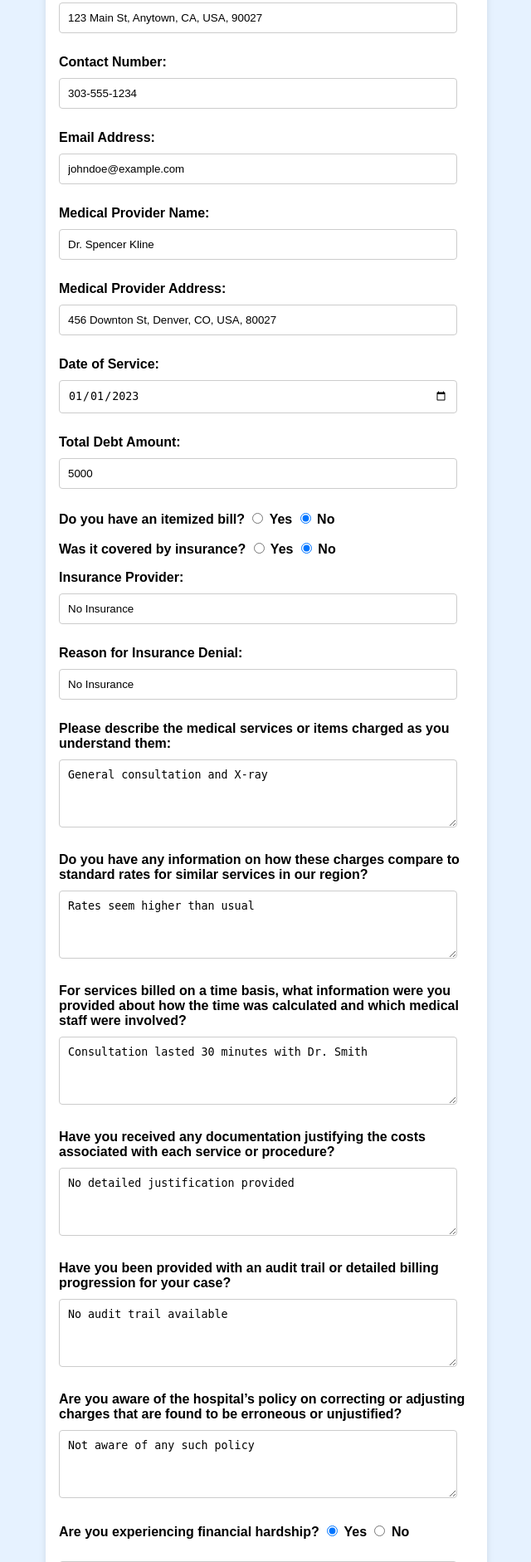
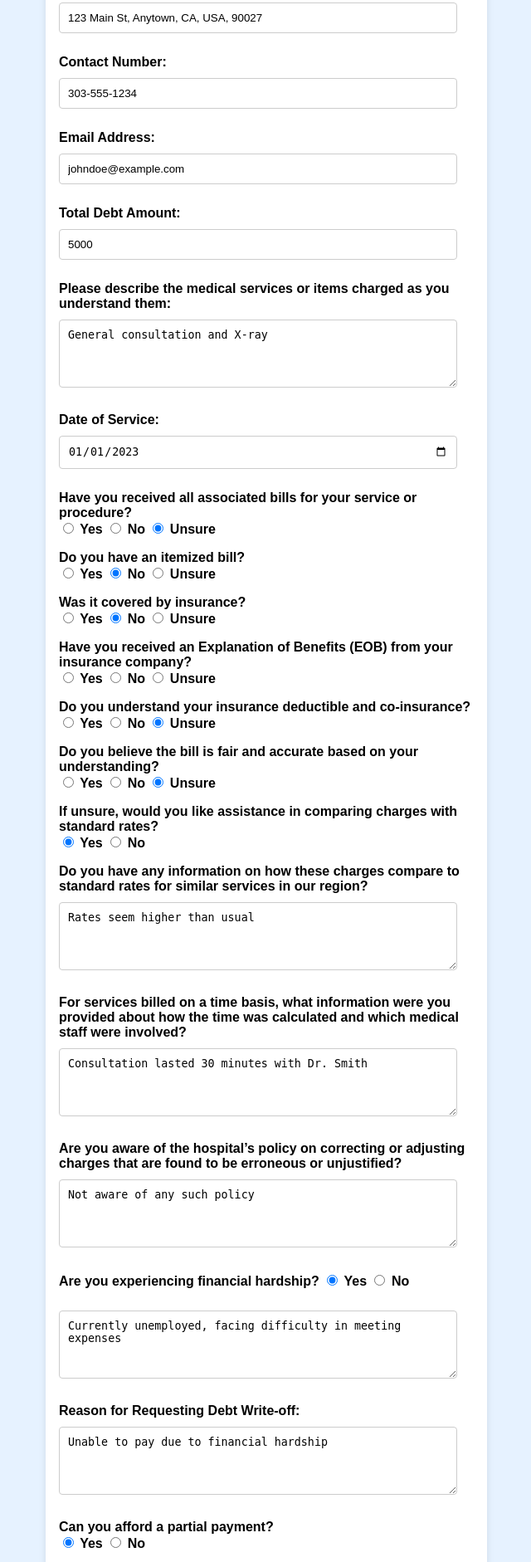
Before and after one commit to skline/medicaldebtdefender, a Flask app: page / in a window 1280 px wide. Shown: the part 468-2350 px from the top of the page at 83% size, without its empty margins (319-959 px from the left). Run offline with Flask 3, Linux system fonts and the light colour scheme.

Commit message:
adds stuff

```diff
--- a/templates/form.html
+++ b/templates/form.html
@@ -149,30 +149,61 @@ input[type="submit"]:hover {
         <p>Current Address: <input type="text" name="patient_address" placeholder="Current Address" value="123 Main St, Anytown, CA, USA, 90027"></p>
         <p>Contact Number: <input type="tel" name="patient_contactNumber" placeholder="Contact Number" value="303-555-1234"></p>
         <p>Email Address: <input type="email" name="patient_email" placeholder="Email Address" value="johndoe@example.com"></p>
+        <!-- Medical Bill Details Section -->
 
         <!-- Debt Specifics -->
-        <p>Medical Provider Name: <input type="text" name="medical_provider_name" placeholder="Medical Provider Name" value="Dr. Spencer Kline"></p>
-        <p>Medical Provider Address: <input type="text" name="medical_provider_address" placeholder="Medical Provider Address" value="456 Downton St, Denver, CO, USA, 80027"></p>
+        <p>Total Debt Amount: <input type="number" name="debtAmount" placeholder="Total Debt Amount" value="5000"></p>
+        <p>Please describe the medical services or items charged as you understand them: <br/><textarea name="serviceDescription" rows="4" cols="50" placeholder="Please describe the medical services or items charged as you understand them.">General consultation and X-ray</textarea></p>
         <p>Date of Service: <input type="date" name="serviceDate" value="2023-01-01"></p>
-        <p>Total Debt Amount: <input type="number" name="debtAmount" placeholder="Total Debt Amount" value="5000"></p>
-        <p>Do you have an itemized bill? <input type="radio" name="itemizedBill" value="yes"> Yes
-        <input type="radio" name="itemizedBill" value="no" checked> No</p>
+        <p>Have you received all associated bills for your service or procedure? <br/>
+            <input type="radio" name="allBillsReceived" value="yes"> Yes
+            <input type="radio" name="allBillsReceived" value="no"> No
+            <input type="radio" name="allBillsReceived" value="unsure" checked> Unsure
 
+        </p>
+        <p>Do you have an itemized bill? <br/>
+            <input type="radio" name="itemizedBill" value="yes"> Yes
+            <input type="radio" name="itemizedBill" value="no" checked> No
+            <input type="radio" name="billFairness" value="unsure" checked> Unsure
+
+        </p>
 
         <!-- Insurance Information -->
-        <p>Was it covered by insurance? <input type="radio" name="insuranceCoverage" value="yes"> Yes
-        <input type="radio" name="insuranceCoverage" value="no" checked> No</p>
-        <p>Insurance Provider: <input type="text" name="insuranceProvider" placeholder="Insurance Provider" value="No Insurance"></p>
-        <p>Reason for Insurance Denial: <input type="text" name="insuranceDenialReason" placeholder="Reason for Insurance Denial" value="No Insurance"></p>
+        <p>Was it covered by insurance? <br/>
+            <input type="radio" name="insuranceCoverage" value="yes"> Yes
+            <input type="radio" name="insuranceCoverage" value="no" checked> No
+            <input type="radio" name="insuranceCoverage" value="unsure"> Unsure
+
+        </p>
+        <p>Have you received an Explanation of Benefits (EOB) from your insurance company? <br/>
+            <input type="radio" name="insuranceEOB" value="yes checked"> Yes
+            <input type="radio" name="insuranceEOB" value="no"> No
+            <input type="radio" name="insuranceEOB" value="unsure"> Unsure
+
+        </p>
+        <p>Do you understand your insurance deductible and co-insurance? <br/>
+            <input type="radio" name="understandDeductible" value="yes"> Yes
+            <input type="radio" name="understandDeductible" value="no"> No
+            <input type="radio" name="understandDeductible" value="unsure" checked> Unsure
+        </p>
+
+        <!-- Bill Assessment Section -->
+        <p>Do you believe the bill is fair and accurate based on your understanding? <br/>
+            <input type="radio" name="billFairness" value="yes"> Yes
+            <input type="radio" name="billFairness" value="no"> No
+            <input type="radio" name="billFairness" value="unsure" checked> Unsure
+
+        </p>
+        <p>If unsure, would you like assistance in comparing charges with standard rates? <br/>
+            <input type="radio" name="compareCharges" value="yes" checked> Yes
+            <input type="radio" name="compareCharges" value="no"> No
+        </p>
+        <p>Do you have any information on how these charges compare to standard rates for similar services in our region?<br/> <textarea name="chargeComparison" rows="4" cols="50" placeholder="Do you have any information on how these charges compare to standard rates for similar services in our region?">Rates seem higher than usual</textarea></p>
 
         <!-- Patient Perspective Questions -->
-        <p>Please describe the medical services or items charged as you understand them: <br/><textarea name="serviceDescription" rows="4" cols="50" placeholder="Please describe the medical services or items charged as you understand them.">General consultation and X-ray</textarea></p>
-        <p>Do you have any information on how these charges compare to standard rates for similar services in our region?<br/> <textarea name="chargeComparison" rows="4" cols="50" placeholder="Do you have any information on how these charges compare to standard rates for similar services in our region?">Rates seem higher than usual</textarea></p>
         <p>For services billed on a time basis, what information were you provided about how the time was calculated and which medical staff were involved?<br/> <textarea name="durationAndStaff" rows="4" cols="50" placeholder="For services billed on a time basis, what information were you provided about how the time was calculated and which medical staff were involved?">Consultation lasted 30 minutes with Dr. Smith</textarea></p>
 
         <!-- Patient Inquiry for Documentation and Justifications -->
-        <p>Have you received any documentation justifying the costs associated with each service or procedure?<br/> <textarea name="costJustification" rows="4" cols="50" placeholder="Have you received any documentation justifying the costs associated with each service or procedure?">No detailed justification provided</textarea></p>
-        <p>Have you been provided with an audit trail or detailed billing progression for your case?<br/><textarea name="auditTrail" rows="4" cols="50" placeholder="Have you been provided with an audit trail or detailed billing progression for your case?">No audit trail available</textarea></p>
         <p>Are you aware of the hospital’s policy on correcting or adjusting charges that are found to be erroneous or unjustified? <br/><textarea name="correctionPolicy" rows="4" cols="50" placeholder="Are you aware of the hospital’s policy on correcting or adjusting charges that are found to be erroneous or unjustified?">Not aware of any such policy</textarea></p>
 
         <!-- Financial Hardship -->
```
